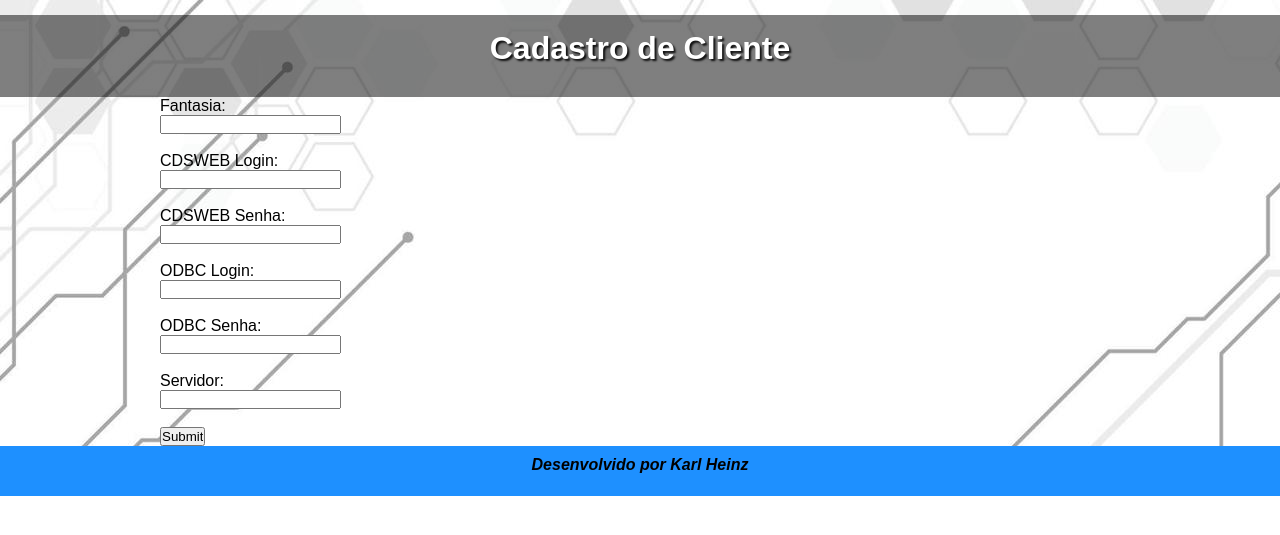
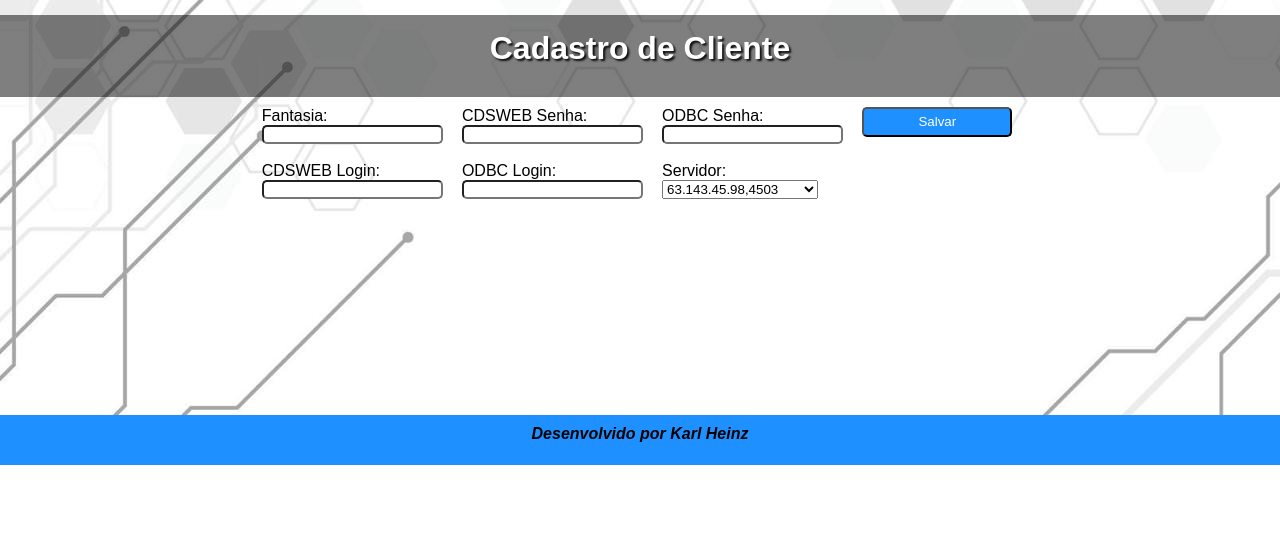
Before and after one commit to okarlheinz/cdsimplantacao, a PHP site: page /Cad_cliente.php in a window 1280 px wide. Shown: the part 85-620 px from the top of the page. Run offline with PHP 8.4, Linux system fonts and the light colour scheme.

Commit message:
Atualizacoes na tela de cadastro de cliente

```diff
--- a/Cad_cliente.php
+++ b/Cad_cliente.php
@@ -27,34 +27,32 @@
 		<h1>Cadastro de Cliente</h1>
 	</div>
 	<div class="container">
-
-		<form method='post' action="Cad_cliente.php">
+		<form class='cadastro' method='post' action="Cad_cliente.php">
 			<div>
 				<label for="fname">Fantasia:</label><br>
 				<input type="text" id="fantasia" name="fantasia" ><br><br>
-			</div>
-			<div>
 				<label for="fname">CDSWEB Login:</label><br>
 				<input type="text" id="cdsweblogin" name="cdsweblogin" ><br><br>
 			</div>
 			<div>
 				<label for="lname">CDSWEB Senha:</label><br>
 				<input type="text" id="cdswebsenha" name="cdswebsenha" ><br><br>
-			</div>
-			<div>
 				<label for="lname">ODBC Login:</label><br>
 				<input type="text" id="odbclogin" name="odbclogin" ><br><br>
 			</div>
 			<div>
 				<label for="lname">ODBC Senha:</label><br>
 				<input type="text" id="odbcsenha" name="odbcsenha" ><br><br>
+				<label for="lname">Servidor:</label><br>
+				<select name="servidor" id="servidor">
+					<option value="63.143.45.98,4503">63.143.45.98,4503</option>
+					<option value="74.63.213.142,4502">74.63.213.142,4502</option>
+					<option value="138.128.173.162,4500">138.128.173.162,4500</option>
+				</select>
+				<!-- <input type="text" id="servidor" name="servidor" ><br><br> -->
 			</div>
-			<div>
-				<label for="lname">Servidor:</label><br>
-				<input type="text" id="servidor" name="servidor" ><br><br>
-			</div>
-			<div>
-				<input type="submit" value="Submit">
+			<div class='submit'>
+				<input type="submit" value="Salvar">
 			</div>
 		</form>
 	</div>
--- a/css/style.css
+++ b/css/style.css
@@ -199,6 +199,41 @@ div#server
 	color: red;
 }
 
+/* Form da tela de cadastro */
+
+.cadastro
+{
+	display: flex;
+	justify-content: center;
+}
+
+.cadastro div{margin: 1%;}
+
+.cadastro input{border-radius: 5px;}
+
+
+.submit input
+{
+	clear: both;
+	margin-right: 6px;
+	/* border-width: 2px;
+	border-radius: 5px;
+	border-color: rgb(7, 0, 131); */
+	background-color: dodgerblue ;
+	width: 150px;
+	height: 30px;
+	color: white;
+	box-shadow: #111111;
+}
+
+.submit input:hover
+{
+	background-color: rgb(17, 81, 146);
+	transition: all 400ms;
+}
+
+/* Fim da tela de cadastro */
+
 
 
 /* Tabelas na pagina de clienteCDSWEB.php */
```
